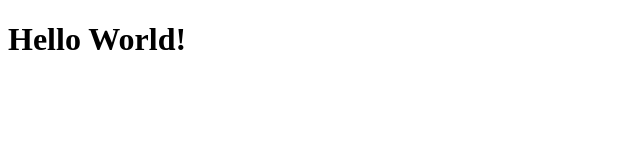
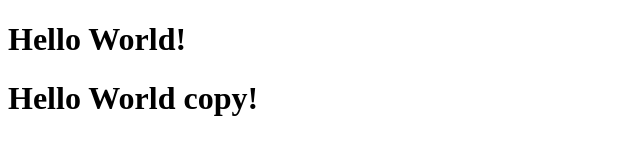
Before and after one commit to tu11aa/JSB-Final, a plain HTML site: page index.html in a window 1280 px wide. Shown: the whole page, without its empty margins (0-640 px from the left). Drawn offline with Linux system fonts and the light colour scheme.

Commit message:
+ changed

```diff
--- a/index.html
+++ b/index.html
@@ -7,5 +7,6 @@
   </head>
   <body>
     <h1>Hello World!</h1>
+    <h1>Hello World copy!</h1>
   </body>
 </html>
```
